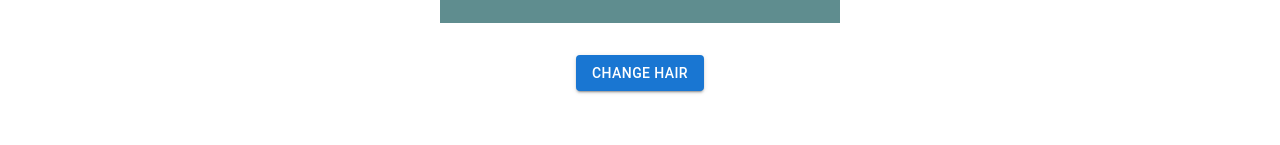
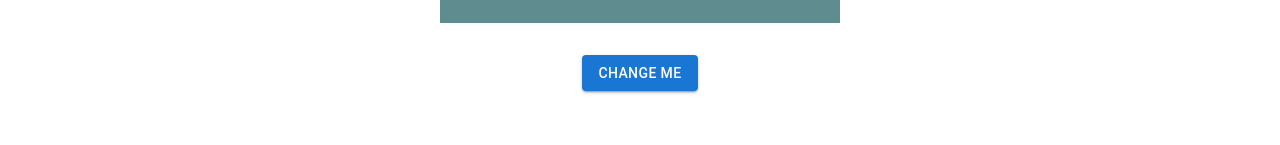
Before and after one commit to CanoodlingSocks/interactive-avatar, a React (Create React App) app: page / in a window 1280 px wide. Shown: the part 546-691 px from the top of the page. Built offline with nearby package versions, Linux system fonts and the light colour scheme; a web font is replaced by a local one.

Commit message:
Change button text to something more relevant

```diff
--- a/src/components/Home/home.tsx
+++ b/src/components/Home/home.tsx
@@ -49,7 +49,7 @@ function Home() {
                     variant="contained"
                     onClick={() => randomizeImg()}
                 >
-                    Change hair
+                    Change Me
                 </Button>
             </Box>
         </>
```
